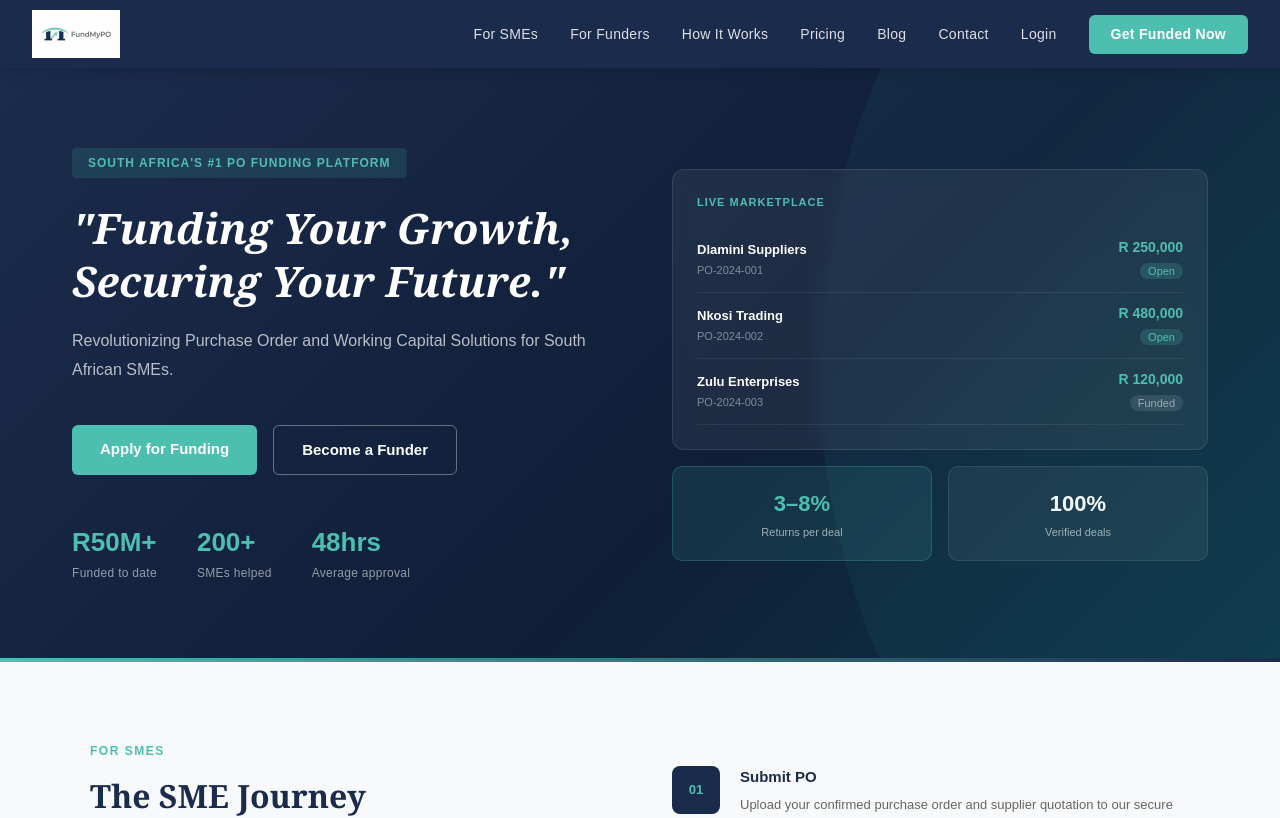
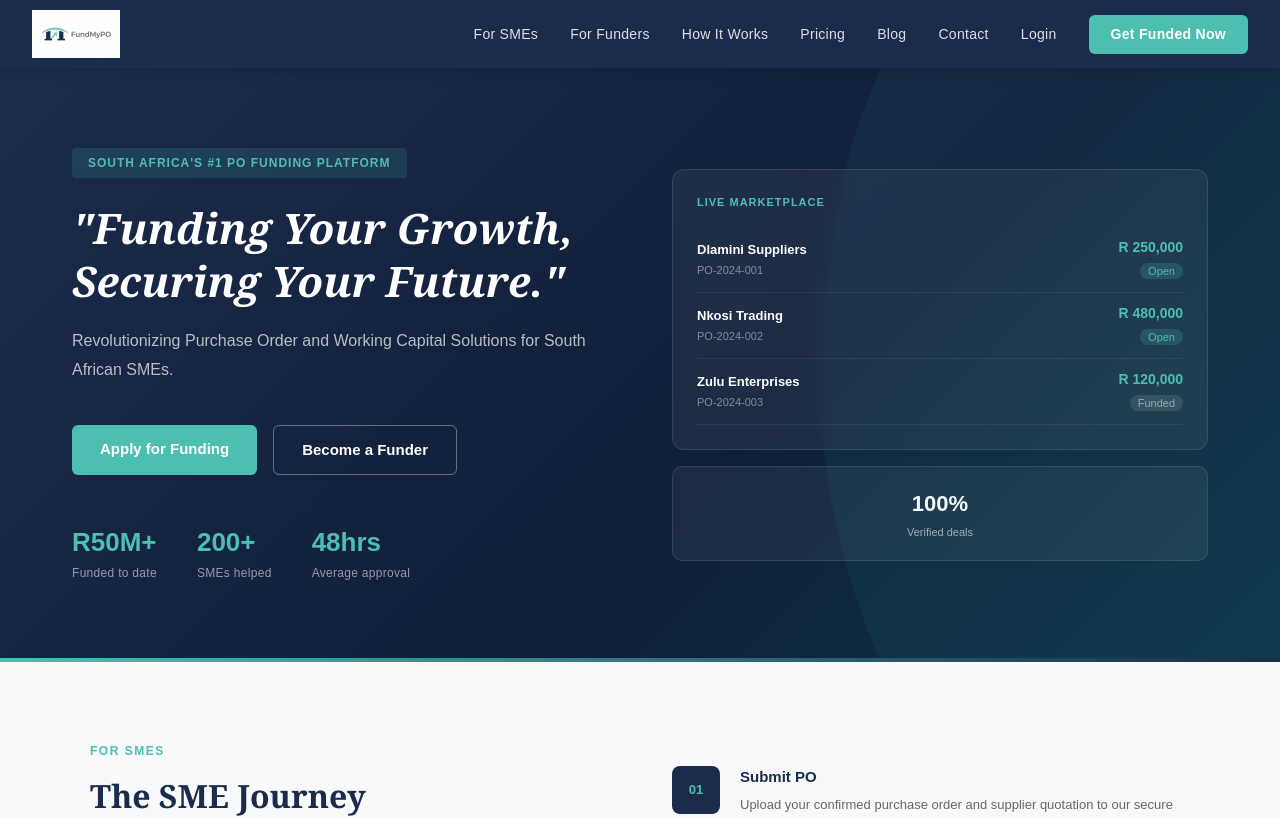
Before and after one commit to Thwalavs/FundmyPO, a Next.js app: page / in a window 1280 px wide. Shown: the top 818 px of the page. Built offline with nearby package versions, Linux system fonts and the light colour scheme.

Commit message:
fix: remove 3-8% returns stat from hero section, keep 100% verified deals

```diff
--- a/app/page.tsx
+++ b/app/page.tsx
@@ -133,11 +133,7 @@
                 </div>
               ))}
             </div>
-            <div style={{display:'grid',gridTemplateColumns:'1fr 1fr',gap:'1rem'}}>
-              <div style={{background:'rgba(77,191,176,0.12)',border:'1px solid rgba(77,191,176,0.25)',borderRadius:'10px',padding:'1.25rem',textAlign:'center'}}>
-                <p style={{fontSize:'22px',fontWeight:'700',color:'#4DBFB0',fontFamily:'Arial,sans-serif'}}>3–8%</p>
-                <p style={{fontSize:'11px',color:'rgba(255,255,255,0.6)',fontFamily:'Arial,sans-serif',marginTop:'4px'}}>Returns per deal</p>
-              </div>
+            <div style={{display:'grid',gridTemplateColumns:'1fr',gap:'1rem'}}>
               <div style={{background:'rgba(255,255,255,0.06)',border:'1px solid rgba(255,255,255,0.1)',borderRadius:'10px',padding:'1.25rem',textAlign:'center'}}>
                 <p style={{fontSize:'22px',fontWeight:'700',color:'#fff',fontFamily:'Arial,sans-serif'}}>100%</p>
                 <p style={{fontSize:'11px',color:'rgba(255,255,255,0.6)',fontFamily:'Arial,sans-serif',marginTop:'4px'}}>Verified deals</p>
```
